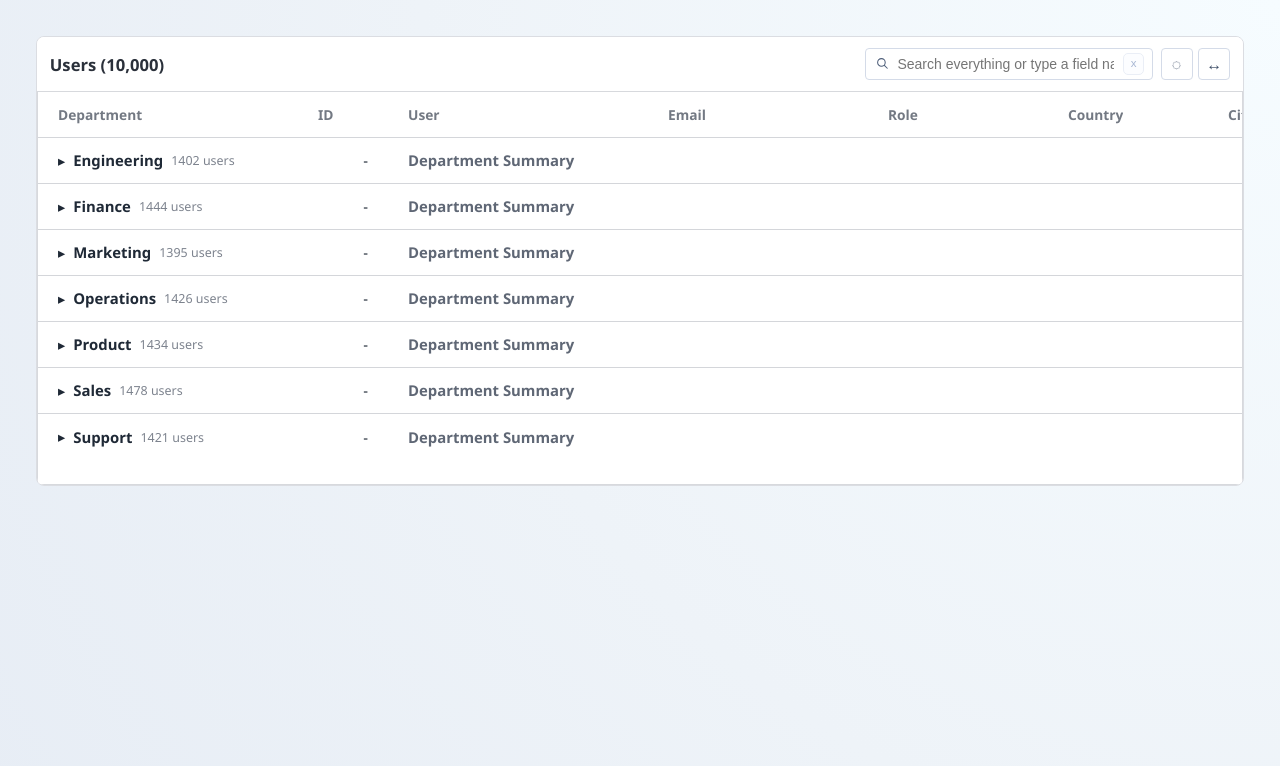
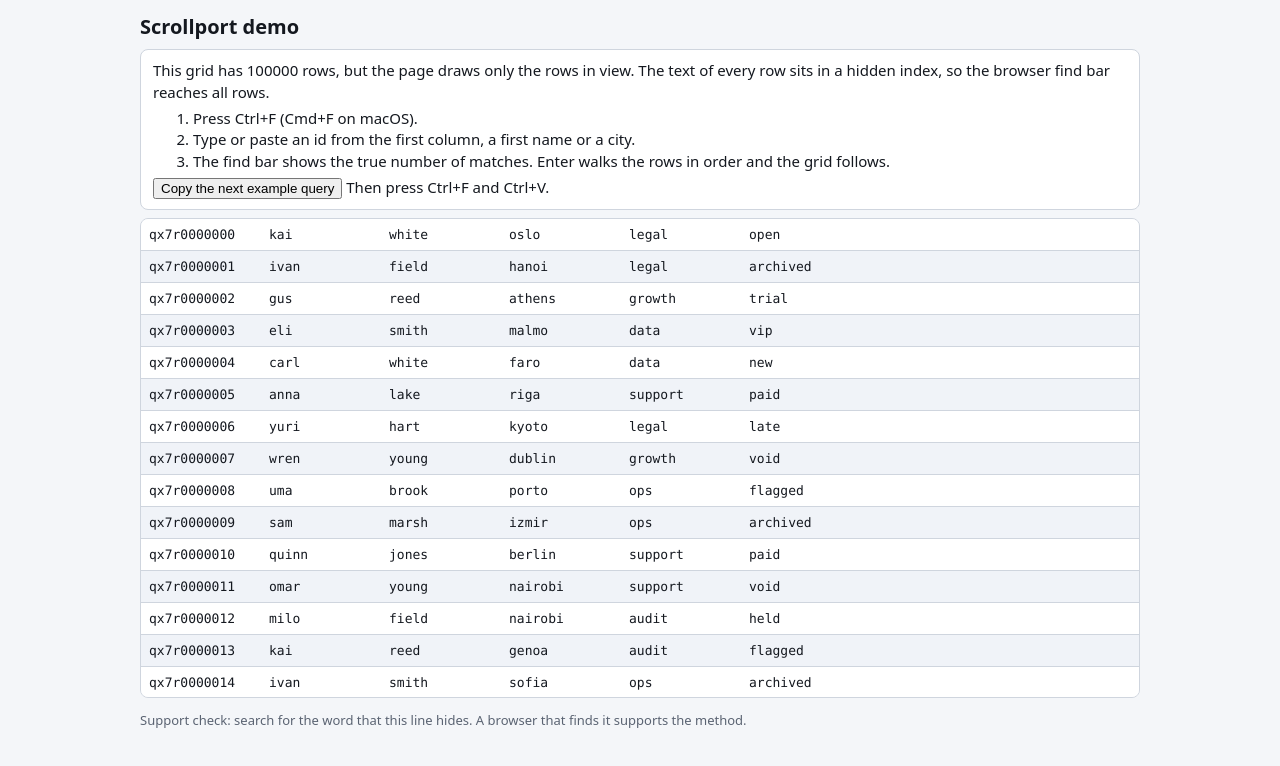
Before and after one commit to DynacomSolutions/scrollport, a React (Vite) app: page / in a window 1280 px wide. Shown: the top 766 px of the page. Built offline with nearby package versions, Linux system fonts and the light colour scheme.

Commit message:
feat(demo): show a 100000-row grid with native find

```diff
--- a/index.html
+++ b/index.html
@@ -4,7 +4,7 @@
     <meta charset="UTF-8" />
     <link rel="icon" type="image/svg+xml" href="/favicon.svg" />
     <meta name="viewport" content="width=device-width, initial-scale=1.0" />
-    <title>TanStack Virtual Table Demo</title>
+    <title>Scrollport demo: native find in a virtual list</title>
   </head>
   <body>
     <div id="root"></div>
--- a/src/App.tsx
+++ b/src/App.tsx
@@ -1,3 +1,4 @@
+import './styles.css'
 import { useEffect, useMemo, useState, type MouseEvent, type ReactNode } from 'react'
 import type { ColumnDef, SortingState } from '@tanstack/react-table'
 import { generateData, type UserRecord } from './data'
--- /dev/null
+++ b/src/demo/NativeFindDemo.tsx
@@ -0,0 +1,81 @@
+import { useCallback, useRef } from 'react'
+import { NativeFindGrid } from '../scrollport/react'
+import type { NativeFind } from '../scrollport/core'
+import { COLUMNS, ROW_COUNT, demoRow } from './rows'
+import './demo.css'
+
+/** Ids and words that exist in the data. They are not written on the page, so the page adds no match to a query. */
+const EXAMPLES = ['qx7r0099999', 'qx7r0050000', 'qx7r00500', 'berlin', 'qx7r']
+
+/** For tests and tools: the audit and the state of the core. */
+function publish(find: NativeFind | null) {
+  const w = window as unknown as { findTest?: unknown }
+  w.findTest = find
+    ? {
+        check: find.audit,
+        get layerQuery() {
+          return find.query
+        },
+        get mode() {
+          return find.mode
+        },
+        get attachedChunks() {
+          return find.attachedChunks
+        },
+        chunks: find.chunkCount,
+        // Names that the proof rig of the old test page reads.
+        get prefix() {
+          return find.query
+        },
+        layerComplete: true,
+        get layerRows() {
+          return find.mode === 'full' ? ROW_COUNT : find.attachedChunks * 100
+        },
+        sentinels: 0,
+      }
+    : undefined
+}
+
+export default function NativeFindDemo() {
+  const next = useRef(0)
+  const copyExample = () => {
+    const text = EXAMPLES[next.current++ % EXAMPLES.length]
+    void navigator.clipboard?.writeText(text)
+  }
+  const getRow = useCallback((i: number) => demoRow(i), [])
+  return (
+    <main className="demo">
+      <h1>Scrollport demo</h1>
+      <section className="demo-box">
+        <p>
+          This grid has 100000 rows, but the page draws only the rows in view. The text of every row sits in a hidden index, so the browser find bar
+          reaches all rows.
+        </p>
+        <ol>
+          <li>Press Ctrl+F (Cmd+F on macOS).</li>
+          <li>Type or paste an id from the first column, a first name or a city.</li>
+          <li>The find bar shows the true number of matches. Enter walks the rows in order and the grid follows.</li>
+        </ol>
+        <p>
+          <button type="button" onClick={copyExample} title={`Copies one of: ${EXAMPLES.join(', ')}`}>
+            Copy the next example query
+          </button>{' '}
+          Then press Ctrl+F and Ctrl+V.
+        </p>
+      </section>
+      <NativeFindGrid id="grid" rowCount={ROW_COUNT} columns={COLUMNS} getRow={getRow} onFind={publish} />
+      <ZebraControl />
+    </main>
+  )
+}
+
+/** A search control: the find bar must find the word below. If not, this browser ignores hidden="until-found". */
+function ZebraControl() {
+  const ref = useCallback((el: HTMLElement | null) => el?.setAttribute('hidden', 'until-found'), [])
+  return (
+    <>
+      <p className="demo-note">Support check: search for the word that this line hides. A browser that finds it supports the method.</p>
+      <div ref={ref}>zebrafind</div>
+    </>
+  )
+}
--- /dev/null
+++ b/src/demo/demo.css
@@ -0,0 +1,53 @@
+body {
+  margin: 0;
+  background: #f4f6f9;
+  color: #14181f;
+}
+
+.demo {
+  max-width: 1000px;
+  margin: 0 auto;
+  padding: 0 12px 24px;
+  font: 15px/1.45 system-ui, sans-serif;
+}
+
+.demo h1 {
+  font-size: 20px;
+  margin: 12px 0 8px;
+}
+
+.demo-box {
+  background: #fff;
+  border: 1px solid #cfd5de;
+  border-radius: 8px;
+  padding: 6px 12px;
+  margin: 8px 0;
+  color: #14181f;
+}
+
+.demo-box p,
+.demo-box ol {
+  margin: 4px 0;
+}
+
+.demo-note {
+  color: #5a6372;
+  font-size: 13px;
+}
+
+@media (prefers-color-scheme: dark) {
+  body {
+    background: #12151a;
+    color: #e6e9ee;
+  }
+
+  .demo-box {
+    background: #1b2028;
+    border-color: #343c49;
+    color: #e6e9ee;
+  }
+
+  .demo-note {
+    color: #9aa4b2;
+  }
+}
--- /dev/null
+++ b/src/demo/rows.ts
@@ -0,0 +1,28 @@
+/** Demo data: 100000 rows, 6 columns. Deterministic: the same rows on every load. */
+export const ROW_COUNT = 100_000
+export const COLUMNS = 6
+
+const WORDS = {
+  first: 'anna ben carl dora eli fay gus hana ivan jade kai lena milo nora omar pia quinn rosa sam tara uma vic wren xena yuri zoe'.split(' '),
+  last: 'smith jones brown young green black white stone field brook wood hill lake ford reed marsh cole hart lane shaw west'.split(' '),
+  city: 'athens berlin cairo dublin essen faro genoa hanoi izmir jaipur kyoto lagos malmo nairobi oslo porto quito riga sofia turin'.split(' '),
+  dept: 'sales support legal design ops data infra audit growth billing'.split(' '),
+  tag: 'new open paid late void held flagged archived trial vip'.split(' '),
+}
+
+/** Cells of one row: an id like `qx7r0099999`, then name, city, department and tag. */
+export function demoRow(i: number): string[] {
+  let s = (Math.imul(i, 2654435761) + 12345) >>> 0
+  const r = (m: number) => {
+    s = (Math.imul(s, 1664525) + 1013904223) >>> 0
+    return (s >>> 8) % m
+  }
+  return [
+    `qx7r${String(i).padStart(7, '0')}`,
+    WORDS.first[r(26)],
+    WORDS.last[r(20)],
+    WORDS.city[r(19)],
+    WORDS.dept[r(10)],
+    WORDS.tag[r(10)],
+  ]
+}
--- a/src/main.tsx
+++ b/src/main.tsx
@@ -1,10 +1,14 @@
-import React from 'react'
-import ReactDOM from 'react-dom/client'
-import App from './App'
-import './styles.css'
+import { StrictMode, Suspense, lazy } from 'react'
+import { createRoot } from 'react-dom/client'
 
-ReactDOM.createRoot(document.getElementById('root')!).render(
-  <React.StrictMode>
-    <App />
-  </React.StrictMode>,
+// `?demo=table` opens the older TanStack table demo. It does not use native find yet.
+// Each demo loads its own styles, so the two never mix.
+const Demo = lazy(() => (new URLSearchParams(window.location.search).get('demo') === 'table' ? import('./App') : import('./demo/NativeFindDemo')))
+
+createRoot(document.getElementById('root')!).render(
+  <StrictMode>
+    <Suspense fallback={null}>
+      <Demo />
+    </Suspense>
+  </StrictMode>,
 )
```
